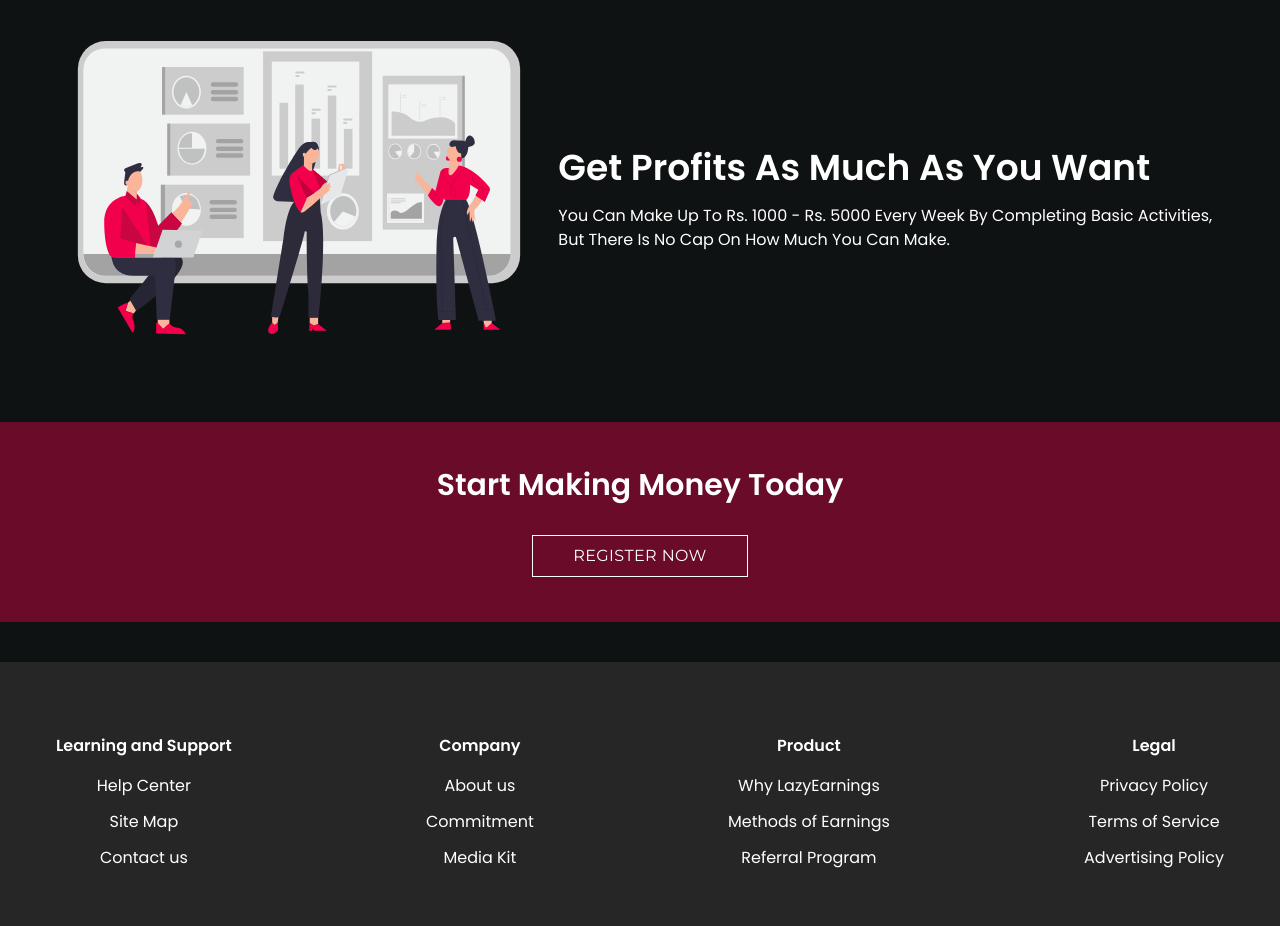
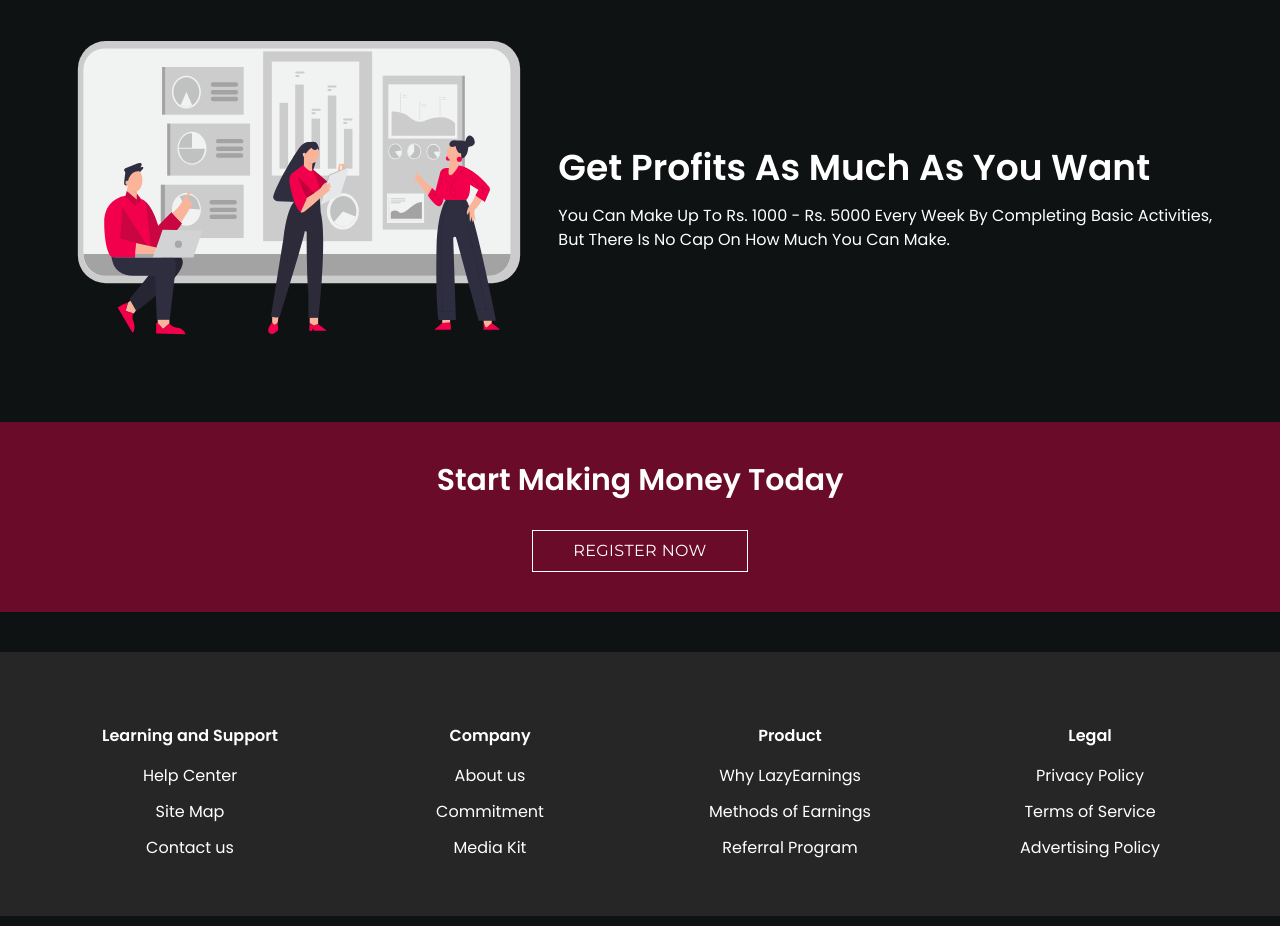
Before and after one commit to jadhavsharad/lazyearning, a plain HTML site: page index.html in a window 1280 px wide. Shown: the part 2184-3110 px from the top of the page. Drawn offline with nearby package versions, Linux system fonts and the light colour scheme; a web font is replaced by a local one.

Commit message:
Add files via upload

```diff
--- a/index.html
+++ b/index.html
@@ -145,7 +145,7 @@
                 </div>
 
                 <div class="">
-                    <div class="h-[25vh] w-screen bg-[#f2004b] bg-opacity-40 flex flex-col justify-center items-center space-y-8">
+                    <div class="w-screen py-10 bg-[#f2004b] bg-opacity-40 flex flex-col justify-center items-center space-y-8">
                         <h1 class="text-2xl lg:text-3xl text-white font-semibold">Start Making Money Today</h1>
                         <button class="uppercase px-10 py-2 text-white border-[1px] border-white h-fit hover:bg-[#f2004b]">register now</button>
                     </div>
@@ -156,7 +156,7 @@
 
     <footer>
         <div class="w-screen flex flex-wrap justify-between text-center text-white bg-neutral-800 p-10">
-            <div class="m-4">
+            <div class="m-4 flex-1">
                 <h5 class="font-semibold text-center py-4">Learning and Support</h5>
                 <ul class="space-y-3">
                     <li class="cursor-pointer" href="" >Help Center</li>
@@ -164,7 +164,7 @@
                     <li class="cursor-pointer" href="" >Contact us</li>
                 </ul>
             </div>
-            <div class="m-4">
+            <div class="m-4 flex-1">
                 <h5 class="font-semibold text-center py-4">Company</h5>
                 <ul class="space-y-3">
                     <li class="cursor-pointer" href="" >About us</li>
@@ -172,7 +172,7 @@
                     <li class="cursor-pointer" href="" >Media Kit</li>
                 </ul>
             </div>
-            <div class="m-4">
+            <div class="m-4 flex-1">
                 <h5 class="font-semibold text-center py-4">Product</h5>
                 <ul class="space-y-3">
                     <li class="cursor-pointer" href="" >Why LazyEarnings</li>
@@ -180,7 +180,7 @@
                     <li class="cursor-pointer" href="" >Referral Program</li>
                 </ul>
             </div>
-            <div class="m-4">
+            <div class="m-4 flex-1">
                 <h5 class="font-semibold text-center py-4">Legal</h5>
                 <ul class="space-y-3">
                     <li class="cursor-pointer" href="" >Privacy Policy</li>
```
